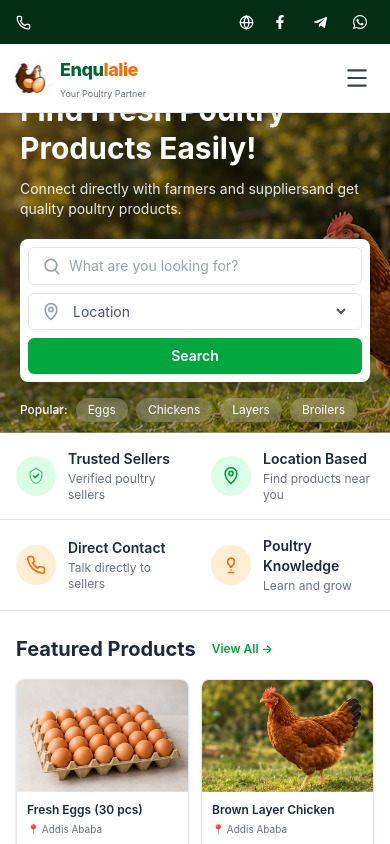
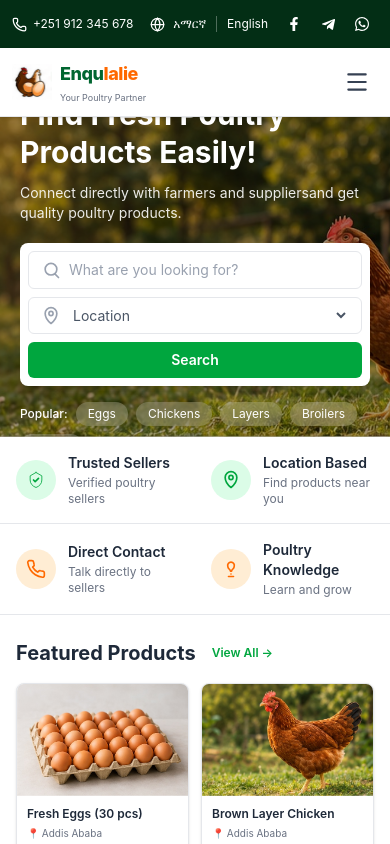
Before and after one commit to mega-gech/EthioPoultry, a React (Vite) app in the folder client/: page / in a window 390 px wide. Shown: the top 844 px of the page. Built offline with nearby package versions, Linux system fonts and the light colour scheme.

Commit message:
update top bar

```diff
--- a/client/src/components/Topbar.tsx
+++ b/client/src/components/Topbar.tsx
@@ -1,3 +1,4 @@
+
 import { Phone, Mail, Globe } from "lucide-react";
 import {
   FaFacebookF,
@@ -8,75 +9,80 @@ import {
 function Topbar() {
   return (
     <div className="bg-green-950 text-white">
-      <div className="mx-auto flex max-w-7xl items-center justify-between px-4 py-2 sm:px-6 lg:px-8">
+      <div className="mx-auto flex w-full max-w-7xl items-center justify-between gap-3 px-3 py-2 sm:px-5 lg:px-6 xl:px-8">
 
-        {/* ================= LEFT SIDE ================= */}
-        <div className="flex items-center gap-4 text-sm">
+        {/* LEFT SIDE: Contact information */}
+        <div className="flex min-w-0 items-center gap-2 sm:gap-4">
 
           {/* Phone */}
           <a
             href="tel:+251912345678"
-            className="flex items-center gap-2 transition hover:text-green-300"
+            aria-label="Call Enqulalie"
+            className="flex shrink-0 items-center gap-1.5 whitespace-nowrap transition hover:text-green-300 sm:gap-2"
           >
-            <Phone size={15} />
+            <Phone size={15} className="shrink-0" />
 
-            <span className="hidden sm:inline">
+            <span className="text-xs sm:text-sm">
               +251 912 345 678
             </span>
           </a>
 
-          {/* Email */}
+          {/* Email: hidden on small screens */}
           <a
-            href="mailto:info@henethio.com"
-            className="hidden items-center gap-2 transition hover:text-green-300 md:flex"
+            href="mailto:info@enqulalie.com"
+            className="hidden min-w-0 items-center gap-2 transition hover:text-green-300 md:flex"
           >
-            <Mail size={15} />
+            <Mail size={15} className="shrink-0" />
 
-            <span>
+            <span className="truncate text-sm">
               info@henethio.com
             </span>
           </a>
-
         </div>
 
+        {/* RIGHT SIDE: Language and social links */}
+        <div className="flex shrink-0 items-center gap-1.5 text-sm sm:gap-2.5">
 
-        {/* ================= RIGHT SIDE ================= */}
-        <div className="flex items-center gap-3 text-sm">
+          {/* Language controls */}
+          <div className="flex shrink-0 items-center gap-1">
+            <Globe size={15} className="shrink-0" />
 
-          {/* Language */}
             <button
               type="button"
-            className="flex items-center gap-1 transition hover:text-green-300"
+              aria-label="Select Amharic language"
+              className="whitespace-nowrap rounded px-1 py-1 text-xs transition hover:text-green-300 sm:text-sm"
             >
-            <Globe size={15} />
-
-            <span className="hidden sm:inline">
               አማርኛ
-            </span>
             </button>
 
-          {/* Divider */}
-          <span className="hidden h-4 w-px bg-white/30 sm:block"></span>
+            <span
+              aria-hidden="true"
+              className="mx-0.5 h-4 w-px bg-white/30"
+            />
 
-          {/* English */}
             <button
               type="button"
-            className="hidden transition hover:text-green-300 sm:block"
+              aria-label="Select English language"
+              className="whitespace-nowrap rounded px-1 py-1 text-xs transition hover:text-green-300 sm:text-sm"
             >
               English
             </button>
+          </div>
 
           {/* Divider */}
-          <span className="hidden h-4 w-px bg-white/30 sm:block"></span>
+          <span
+            aria-hidden="true"
+            className="hidden h-4 w-px bg-white/30 sm:block"
+          />
 
-
-          {/* ================= SOCIAL ICONS ================= */}
+          {/* Social media */}
+          <div className="flex shrink-0 items-center gap-0.5 sm:gap-1">
 
             {/* Facebook */}
             <a
               href="#"
               aria-label="Facebook"
-            className="flex h-7 w-7 items-center justify-center rounded-full transition hover:bg-white/10 hover:text-green-300"
+              className="flex h-8 w-8 shrink-0 items-center justify-center rounded-full transition hover:bg-white/10 hover:text-green-300"
             >
               <FaFacebookF size={14} />
             </a>
@@ -85,7 +91,7 @@ function Topbar() {
             <a
               href="#"
               aria-label="Telegram"
-            className="flex h-7 w-7 items-center justify-center rounded-full transition hover:bg-white/10 hover:text-green-300"
+              className="flex h-8 w-8 shrink-0 items-center justify-center rounded-full transition hover:bg-white/10 hover:text-green-300"
             >
               <FaTelegramPlane size={15} />
             </a>
@@ -94,13 +100,13 @@ function Topbar() {
             <a
               href="#"
               aria-label="WhatsApp"
-            className="flex h-7 w-7 items-center justify-center rounded-full transition hover:bg-white/10 hover:text-green-300"
+              className="flex h-8 w-8 shrink-0 items-center justify-center rounded-full transition hover:bg-white/10 hover:text-green-300"
             >
               <FaWhatsapp size={16} />
             </a>
 
           </div>
-
+        </div>
       </div>
     </div>
   );
```
Lines whose indentation alone changed are shown as unchanged.
